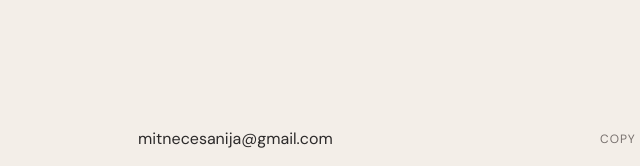
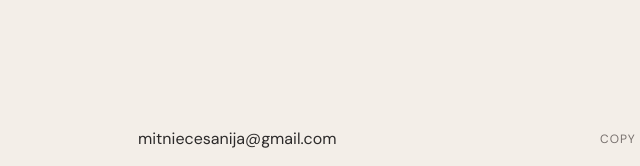
Before and after one commit to Sanchiks07/portfolio-eng, a plain HTML site: page index.html in a window 1280 px wide. Shown: the part 4940-5106 px from the top of the page, 542-1182 px from the left. Drawn offline with nearby package versions, Linux system fonts and the light colour scheme; a web font is replaced by a local one.

Commit message:
maza drukas kļūda

```diff
--- a/index.html
+++ b/index.html
@@ -246,7 +246,7 @@
 
                 <div class="contact-links">
                     <div class="email-contact">
-                        <span id="email">mitnecesanija@gmail.com</span>
+                        <span id="email">mitniecesanija@gmail.com</span>
                         <button type="button" class="copy-email" onclick="copyEmail()">Copy</button>
                     </div>
                     <a href="https://github.com/Sanchiks07" aria-label="Open GitHub account" target="_blank">GitHub ↗</a>
```
